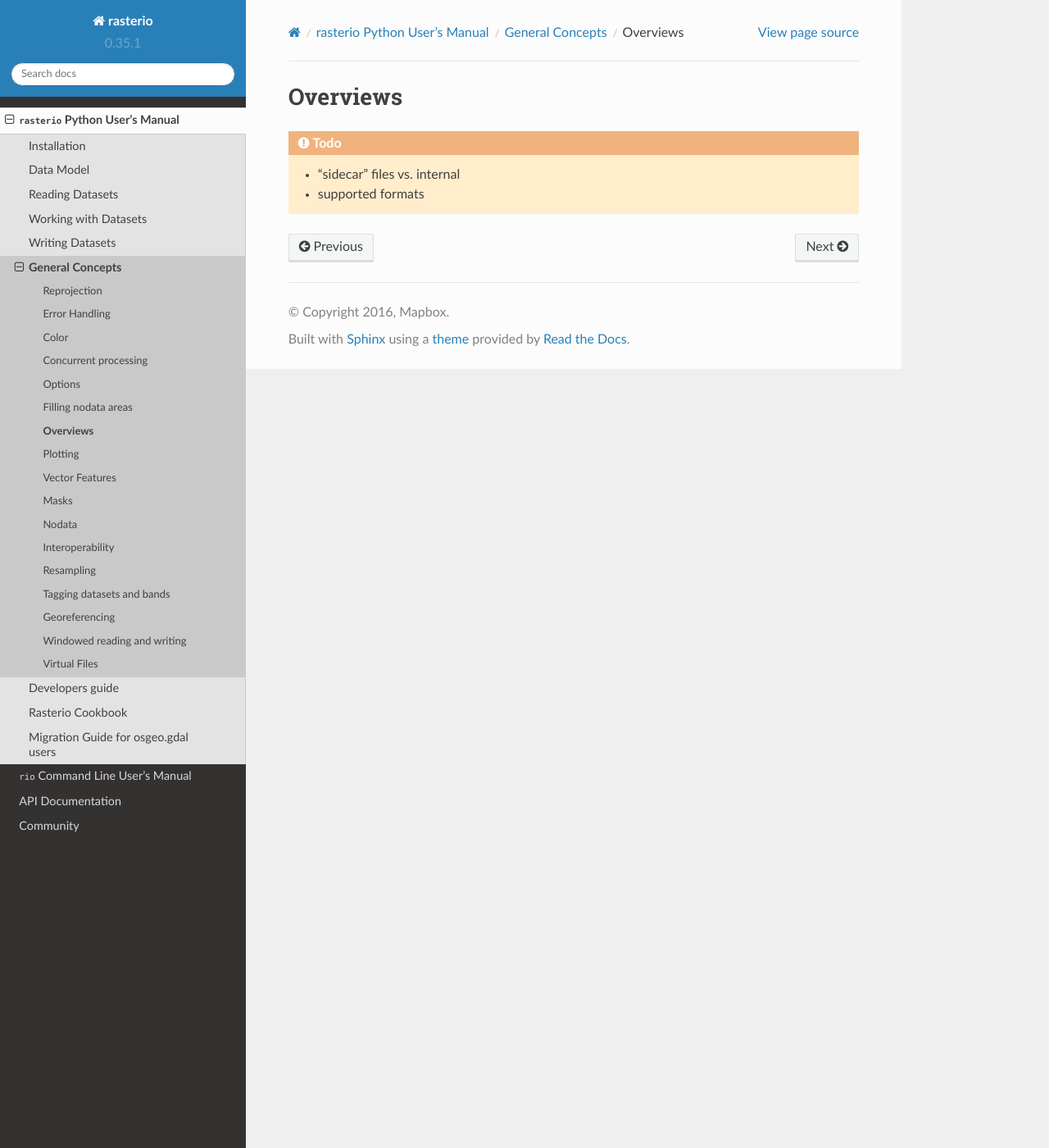
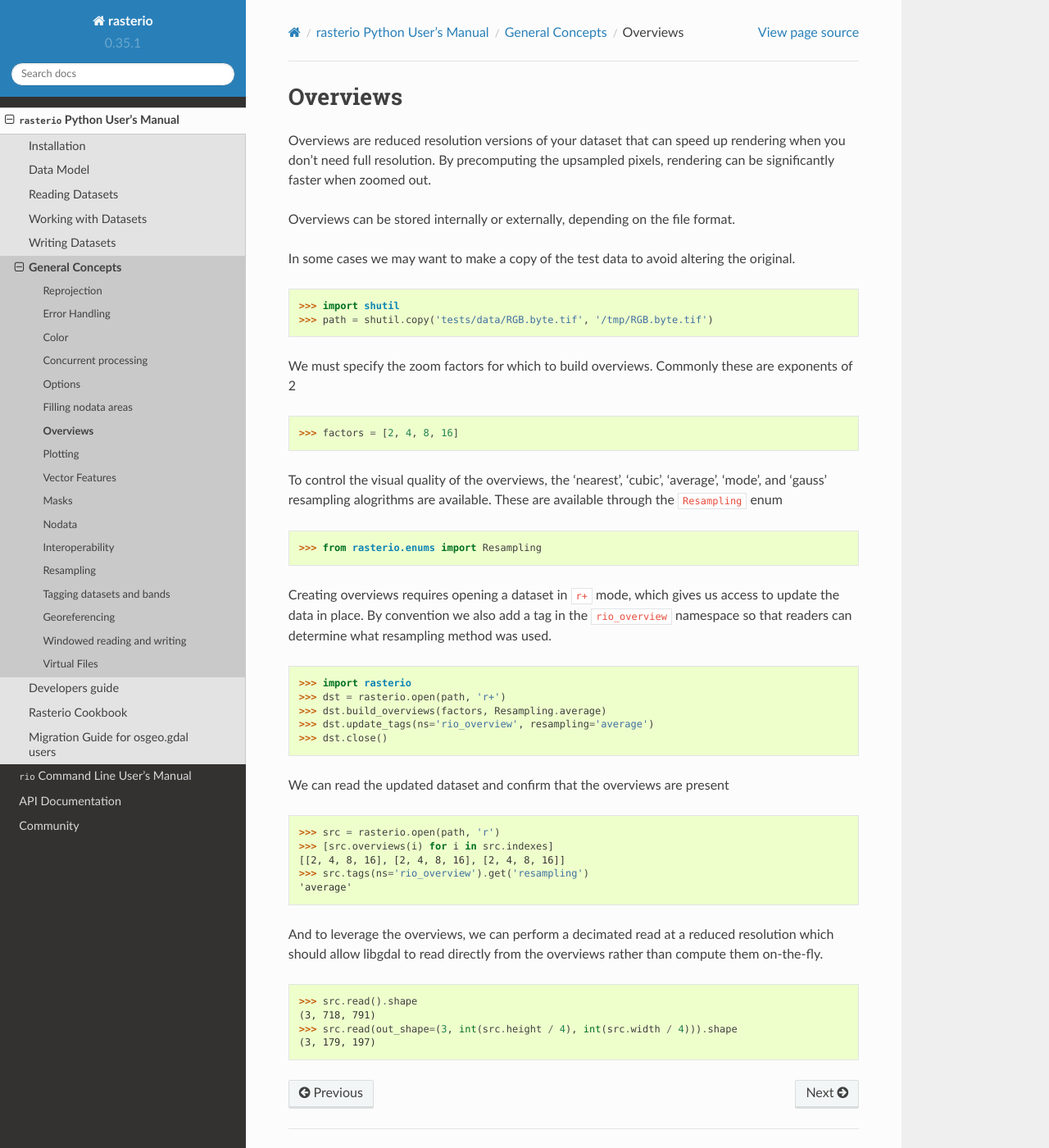
Before and after one commit to rasterio/rasterio, a Sphinx documentation site: the page built from docs/overviews.rst, in a window 1280 px wide and 1400 px high. Shown: the whole window at 82% size. Built offline with Sphinx 7.4.7 and the Read the Docs theme 2.0.0, drawn with Linux system fonts in a browser that asks for light colours.

Commit message:
overviews

```diff
--- a/docs/overviews.rst
+++ b/docs/overviews.rst
@@ -1,7 +1,66 @@
 Overviews
 *********
 
-.. todo::
+Overviews are reduced resolution versions of your dataset that can speed up
+rendering when you don't need full resolution. By precomputing the upsampled
+pixels, rendering can be significantly faster when zoomed out.
 
-    * "sidecar" files vs. internal
-    * supported formats
+Overviews can be stored internally or externally, depending on the file format.
+
+
+In some cases we may want to make a copy of the test data to avoid
+altering the original.
+
+.. code-block:: python
+
+    >>> import shutil
+    >>> path = shutil.copy('tests/data/RGB.byte.tif', '/tmp/RGB.byte.tif')
+
+We must specify the zoom factors for which to build overviews. Commonly
+these are exponents of 2
+
+.. code-block:: python
+
+    >>> factors = [2, 4, 8, 16]
+
+To control the visual quality of the overviews, the 'nearest', 'cubic',
+'average', 'mode', and 'gauss' resampling alogrithms are available. These are
+available through the ``Resampling`` enum
+
+.. code-block:: python
+
+   >>> from rasterio.enums import Resampling
+
+Creating overviews requires opening a dataset in ``r+`` mode, which
+gives us access to update the data in place. By convention we also
+add a tag in the ``rio_overview`` namespace so that readers can
+determine what resampling method was used.
+
+.. code-block:: python
+
+    >>> import rasterio
+    >>> dst = rasterio.open(path, 'r+')
+    >>> dst.build_overviews(factors, Resampling.average)
+    >>> dst.update_tags(ns='rio_overview', resampling='average')
+    >>> dst.close()
+
+We can read the updated dataset and confirm that the overviews are present
+
+.. code-block:: python
+
+    >>> src = rasterio.open(path, 'r')
+    >>> [src.overviews(i) for i in src.indexes]
+    [[2, 4, 8, 16], [2, 4, 8, 16], [2, 4, 8, 16]]
+    >>> src.tags(ns='rio_overview').get('resampling')
+    'average'
+
+And to leverage the overviews, we can perform a decimated read at a reduced
+resolution which should allow libgdal to read directly from the overviews
+rather than compute them on-the-fly.
+
+.. code-block:: python
+
+    >>> src.read().shape
+    (3, 718, 791)
+    >>> src.read(out_shape=(3, int(src.height / 4), int(src.width / 4))).shape
+    (3, 179, 197)
```
